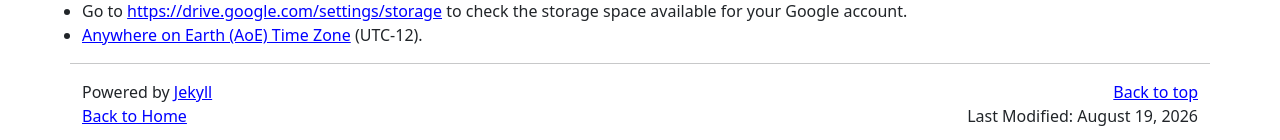
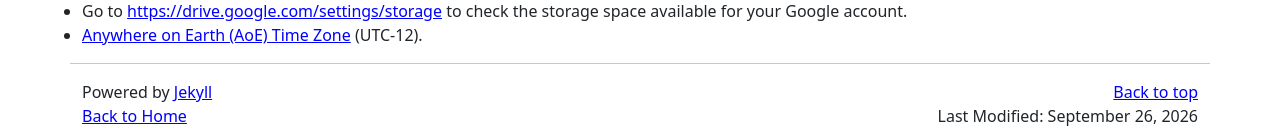
Before and after one commit to hoanganhduc/hoanganhduc.github.io, a Jekyll site: the page built from misc.md, in a window 1280 px wide and 900 px high, scrolled down 11934 px. Shown: the part 757-897 px from the top of the window. Built offline with Jekyll 4.4.1, drawn with Linux system fonts in a browser that asks for light colours; nearby versions of some CDN libraries; a style sheet for code colours, icons or effects is not loaded.

Commit message:
Updated @ 2026-09-26  14:19:07 ICT

```diff
--- a/misc.md
+++ b/misc.md
@@ -2,7 +2,7 @@
 layout: default
 title: "Miscellaneous Stuff"
 permalink: /misc/
-last_modified_at: 2026-08-19
+last_modified_at: 2026-09-26
 description: This page contains a collection of miscellaneous stuff that Duc A. Hoang is interested in
 keywords: miscellaneous stuff, Duc A. Hoang
 <!--sitemap: false-->
@@ -282,7 +282,7 @@ Some of these originally appeared in an <a href="https://toihoctap.wordpress.com
   * [JCDCG^3](http://www.alg.cei.uec.ac.jp/itohiro/JCDCGG/), [SEICCGTC](https://www.math.fau.edu/combinatorics/), [SOSA](https://www.siam.org/conferences/cm/conference/sosa23), [HALG](https://highlightsofalgorithms.org/), [BCC](http://staff.computing.dundee.ac.uk/kedwards/bcc/past.html), [MCCCC](https://mcccc.sites.unlv.edu), [ACC](https://46acc.github.io/), [AAAC](https://cs.kwansei.ac.jp/~tokuyama/AAAC2024.html), [WAAC](https://algo.postech.ac.kr/workshops/waac24/), [DMD](https://dmd2024.web.uah.es/), [ASIACOMB](https://asiacomb.com/).
 * [WikiCFP - A Wiki for Calls for Papers](http://www.wikicfp.com/cfp/). (See [algorithms](http://www.wikicfp.com/cfp/call?conference=algorithms), [graph theory](http://www.wikicfp.com/cfp/call?conference=Graph%20Theory), [combinatorics](http://www.wikicfp.com/cfp/call?conference=combinatorics) and [theoretical computer science](http://www.wikicfp.com/cfp/call?conference=theoretical%20computer%20science) categories.)
 * [Links to Combinatorial Conferences](https://dwest.web.illinois.edu/meetlist.html) (maintained by [Douglas B. West](https://dwest.web.illinois.edu)).
-* [Conferences in Theoretical Computer Science](http://www.lix.polytechnique.fr/~hermann/conf.php) (maintained by [Miki (Nicolas) Hermann](http://www.lix.polytechnique.fr/~hermann/)).
+* [Conferences in Theoretical Computer Science](https://tcs-conf.github.io) (maintained by [Miki (Nicolas) Hermann](http://www.lix.polytechnique.fr/~hermann/)).
 * [Conferences and Meetings on Graph Theory and Combinatorics](https://www.conference-service.com/conferences/graph-theory.html).
 * [International CORE Conference Rankings](https://www.core.edu.au/icore-portal).
 * [Conference Ranks](http://www.conferenceranks.com/).
```
Also changed, not shown: 1 other file.
